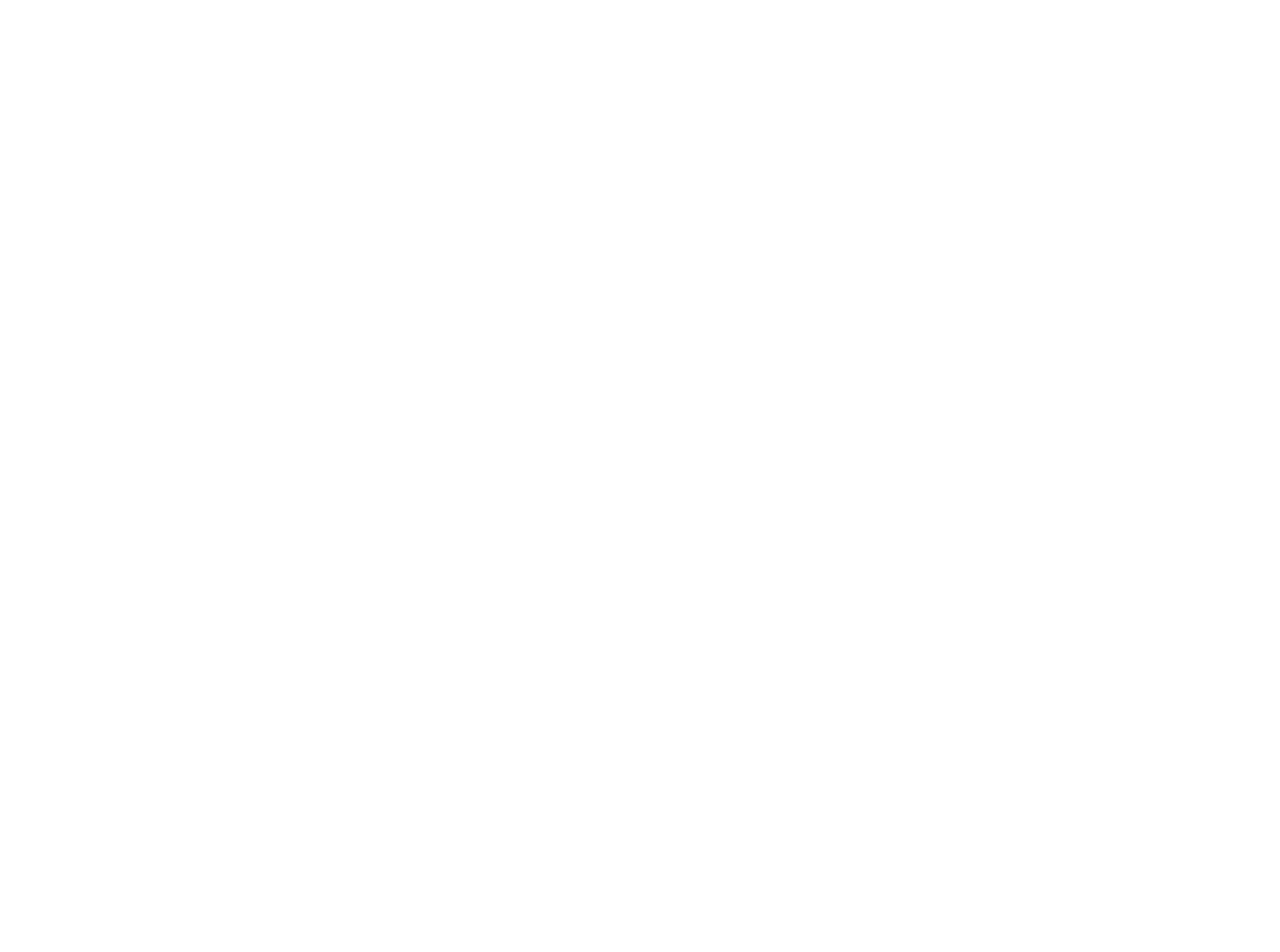
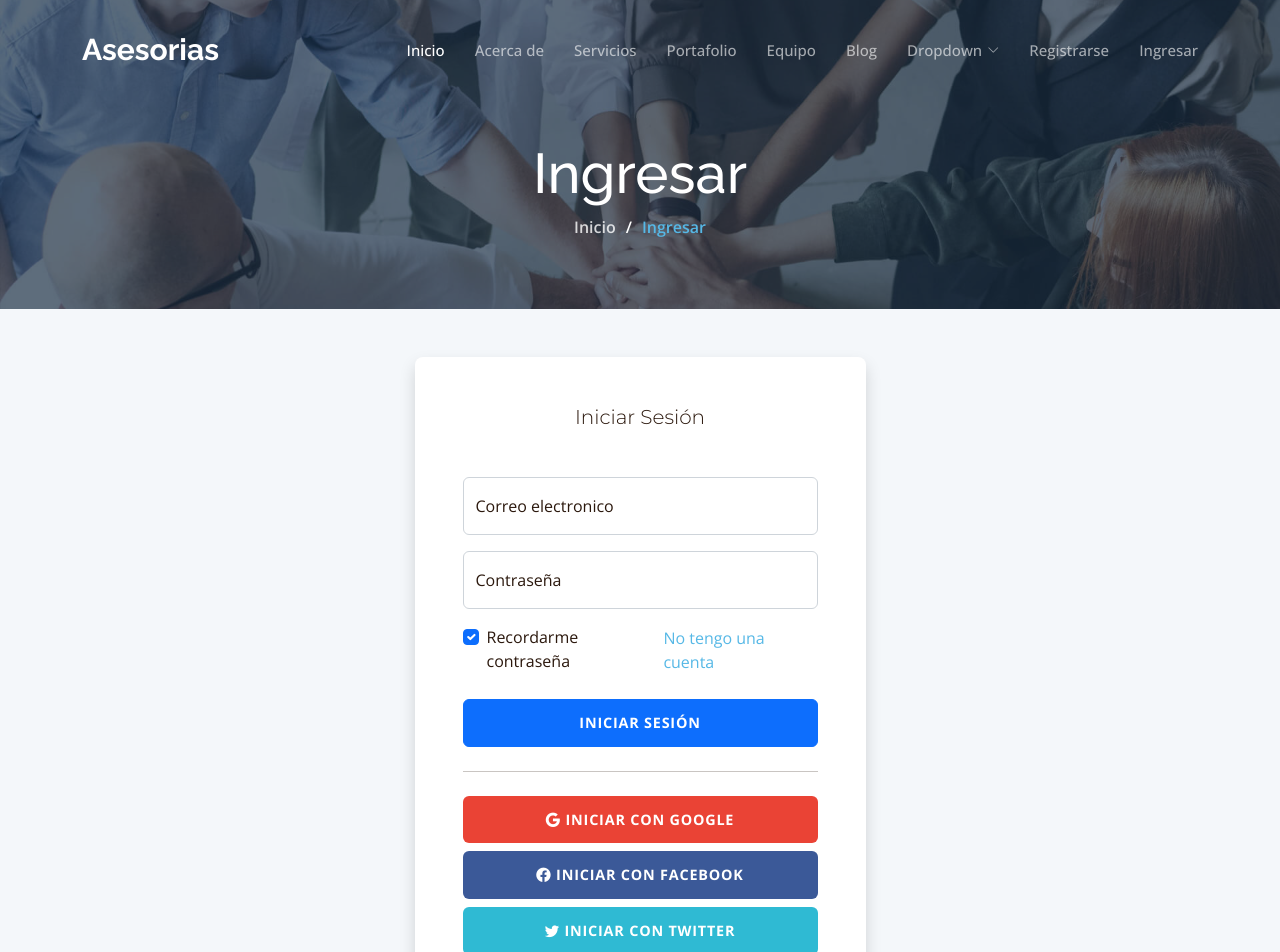
Before and after one commit to TlacoSoft/Plataforma-Asesorias-Angular, an Angular app: page /login in a window 1280 px wide. Before the commit this address led to /. Shown: the top 952 px of the page. Before the commit the page ends 800 px from the top, so only its background shows below. Built offline with nearby package versions, Linux system fonts and the light colour scheme.

Commit message:
Creando el login

```diff
--- a/src/app/components/header/header.component.html
+++ b/src/app/components/header/header.component.html
@@ -34,8 +34,8 @@
               <li><a href="#">Dropdown 4</a></li>
             </ul>
           </li>
-          <li><a href="contact.html">Registrarse</a></li>
-          <li><a href="contact.html">Ingresar</a></li>
+          <li><a routerLink="/registro">Registrarse</a></li>
+          <li><a routerLink="/login">Ingresar</a></li>
         </ul>
       </nav>
 
--- a/src/app/pages/login/login.component.html
+++ b/src/app/pages/login/login.component.html
@@ -1 +1,82 @@
-<p>login works!</p>
+<app-header></app-header>
+<div class="page-login">
+
+    <main id="main">
+
+        <!-- ======= Breadcrumbs ======= -->
+        <div class="breadcrumbs d-flex align-items-center" style="background-image: url('assets/img/team-header.jpg');">
+          <div class="container position-relative d-flex flex-column align-items-center">
+
+            <h2>Ingresar</h2>
+            <ol>
+              <li><a href="index.html">Inicio</a></li>
+              <li>Ingresar</li>
+            </ol>
+
+          </div>
+        </div><!-- End Breadcrumbs -->
+
+
+       <body>
+          <div class="container">
+            <div class="row">
+              <div class="col-sm-9 col-md-7 col-lg-5 mx-auto">
+                <div class="card border-0 shadow rounded-3 my-5">
+                  <div class="card-body p-4 p-sm-5">
+                    <h5 class="card-title text-center mb-5 fw-light fs-5">Iniciar Sesión</h5>
+                    <form>
+                      <div class="form-floating mb-3">
+                        <input type="email" class="form-control" id="floatingInput" placeholder="name@example.com">
+                        <label for="floatingInput">Correo electronico</label>
+                      </div>
+                      <div class="form-floating mb-3">
+                        <input type="password" class="form-control" id="floatingPassword" placeholder="Password">
+                        <label for="floatingPassword">Contraseña</label>
+                      </div>
+
+
+                      <div class="d-flex justify-content-around align-items-center mb-4">
+                        <!-- Checkbox -->
+                        <div class="form-check">
+                          <input class="form-check-input" type="checkbox" value="" id="form1Example3" checked />
+                          <label class="form-check-label" for="form1Example3"> Recordarme contraseña </label>
+                        </div>
+                        <a routerLink="/registro">No tengo una cuenta</a>
+                      </div>
+
+
+                      <div class="d-grid">
+                        <button class="btn btn-primary btn-login text-uppercase fw-bold" type="submit">Iniciar Sesión</button>
+                      </div>
+                      <hr class="my-4">
+                      <div class="d-grid mb-2">
+                        <button class="btn btn-google btn-login text-uppercase fw-bold" type="submit">
+                          <i class="bi bi-google"></i> Iniciar con Google
+                        </button>
+                      </div>
+                      <div class="d-grid mb-2">
+                        <button class="btn btn-facebook btn-login text-uppercase fw-bold" type="submit">
+                          <i class="bi bi-facebook"></i> Iniciar con Facebook
+                        </button>
+                      </div>
+
+                      <div class="d-grid">
+                        <button class="btn btn-twitter btn-login text-uppercase fw-bold" type="submit">
+                          <i class="bi bi-twitter"></i> Iniciar con Twitter
+                        </button>
+                      </div>
+                    </form>
+                  </div>
+                </div>
+              </div>
+            </div>
+          </div>
+
+
+
+
+        </body>
+
+    </main>
+</div>
+<app-footer></app-footer>
--- a/src/app/pages/login/login.component.scss
+++ b/src/app/pages/login/login.component.scss
@@ -0,0 +1,24 @@
+body {
+    background: #f4f7fa;
+
+  }
+
+  .btn-login {
+    font-size: 0.9rem;
+    letter-spacing: 0.05rem;
+    padding: 0.75rem 1rem;
+  }
+
+  .btn-google {
+    color: white !important;
+    background-color: #ea4335;
+  }
+
+  .btn-facebook {
+    color: white !important;
+    background-color: #3b5998;
+  }
+  .btn-twitter {
+      color: white !important;
+      background-color: #2fbad3;
+    }
--- a/src/app/pages/registro/registro.component.html
+++ b/src/app/pages/registro/registro.component.html
@@ -1 +1,22 @@
-<p>registro works!</p>
+<app-header></app-header>
+<div class="page-login">
+
+    <main id="main">
+
+        <!-- ======= Breadcrumbs ======= -->
+        <div class="breadcrumbs d-flex align-items-center" style="background-image: url('assets/img/team-header.jpg');">
+          <div class="container position-relative d-flex flex-column align-items-center">
+
+            <h2>Registro</h2>
+            <ol>
+              <li><a href="index.html">Inicio</a></li>
+              <li>registro</li>
+            </ol>
+
+          </div>
+        </div><!-- End Breadcrumbs -->
+
+
+    </main>
+</div>
+<app-footer></app-footer>
```
Also changed, not shown: src/app/app-routing.module.ts (+11 -1 lines).
